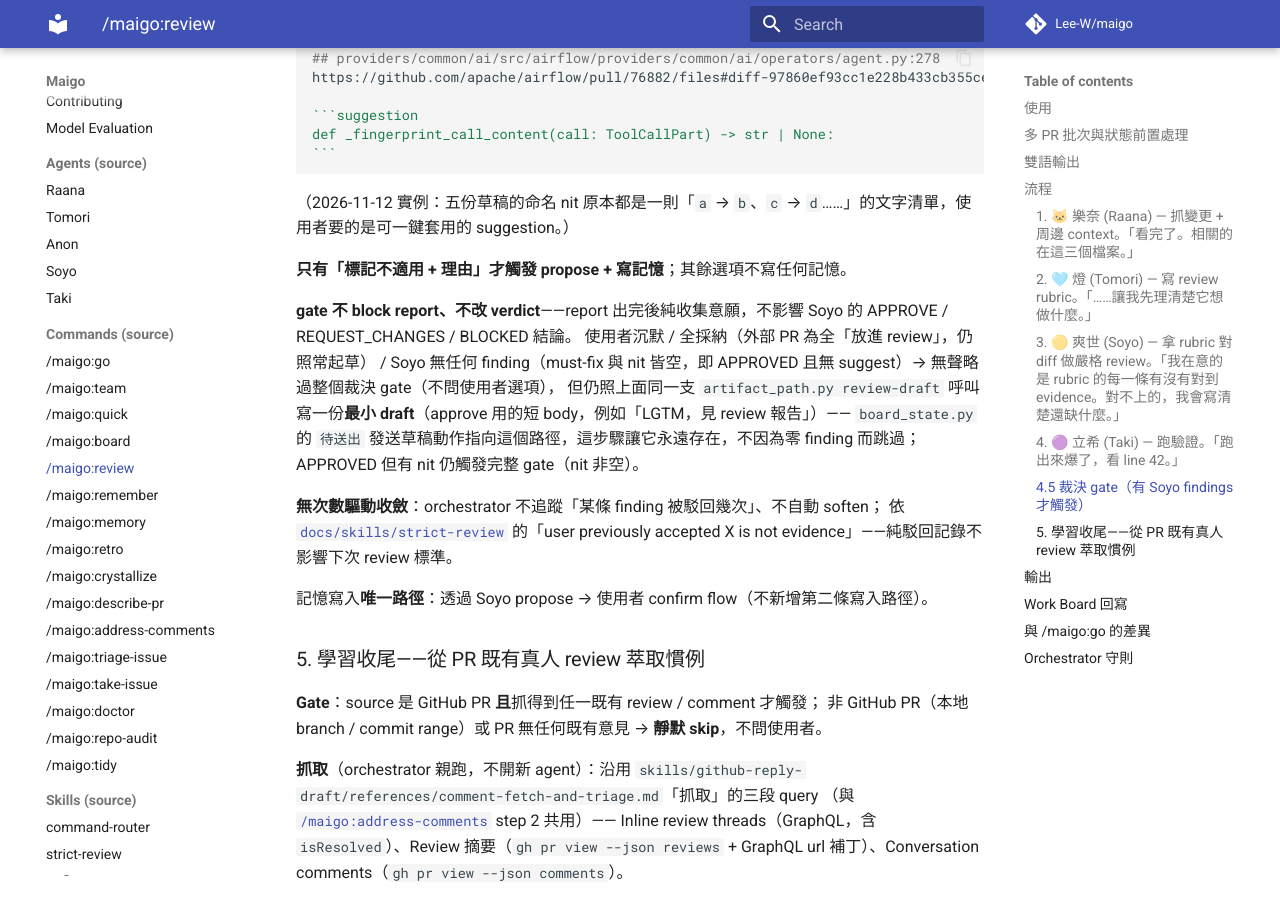
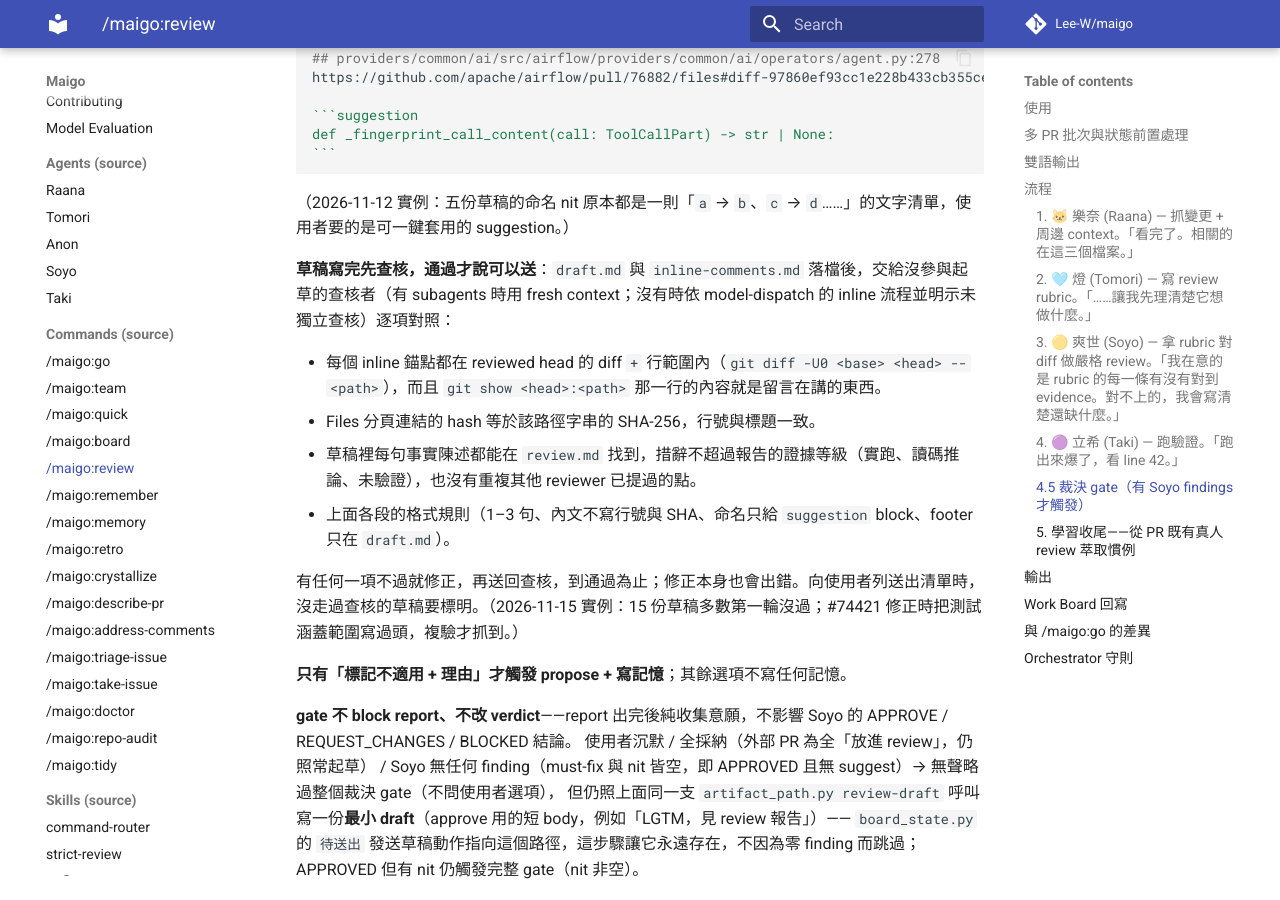
Before and after one commit to Lee-W/maigo, an MkDocs documentation site: the page built from docs/commands/review.md, in a window 1280 px wide and 900 px high, scrolled down 7564 px. Built offline with MkDocs 1.6.1 and Material for MkDocs 9.7.7, drawn with Linux system fonts in a browser that asks for light colours; comment, search, counter and statistics services are not loaded.

Commit message:
docs(review): check review drafts with an independent pass before offering them for sending
- Inline anchors, Files-tab link hashes, factual claims and format rules are checked against the reviewed head
- Failed drafts are fixed and re-checked until they pass; unchecked drafts are labelled in the send list

```diff
--- a/commands/review.md
+++ b/commands/review.md
@@ -185,6 +185,15 @@ def _fingerprint_call_content(call: ToolCallPart) -> str | None:
 
 （2026-11-12 實例：五份草稿的命名 nit 原本都是一則「`a` → `b`、`c` → `d`……」的文字清單，使用者要的是可一鍵套用的 suggestion。）
 
+**草稿寫完先查核，通過才說可以送**：`draft.md` 與 `inline-comments.md` 落檔後，交給沒參與起草的查核者（有 subagents 時用 fresh context；沒有時依 model-dispatch 的 inline 流程並明示未獨立查核）逐項對照：
+
+- 每個 inline 錨點都在 reviewed head 的 diff `+` 行範圍內（`git diff -U0 <base> <head> -- <path>`），而且 `git show <head>:<path>` 那一行的內容就是留言在講的東西。
+- Files 分頁連結的 hash 等於該路徑字串的 SHA-256，行號與標題一致。
+- 草稿裡每句事實陳述都能在 `review.md` 找到，措辭不超過報告的證據等級（實跑、讀碼推論、未驗證），也沒有重複其他 reviewer 已提過的點。
+- 上面各段的格式規則（1–3 句、內文不寫行號與 SHA、命名只給 `suggestion` block、footer 只在 `draft.md`）。
+
+有任何一項不過就修正，再送回查核，到通過為止；修正本身也會出錯。向使用者列送出清單時，沒走過查核的草稿要標明。（2026-11-15 實例：15 份草稿多數第一輪沒過；#74421 修正時把測試涵蓋範圍寫過頭，複驗才抓到。）
+
 **只有「標記不適用 + 理由」才觸發 propose + 寫記憶**；其餘選項不寫任何記憶。
 
 **gate 不 block report、不改 verdict**——report 出完後純收集意願，不影響 Soyo 的 APPROVE / REQUEST_CHANGES / BLOCKED 結論。
```
